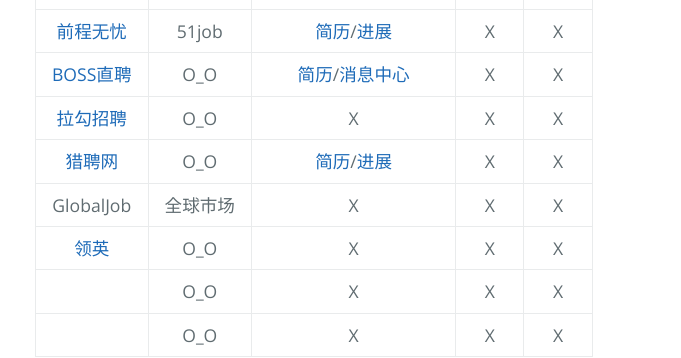
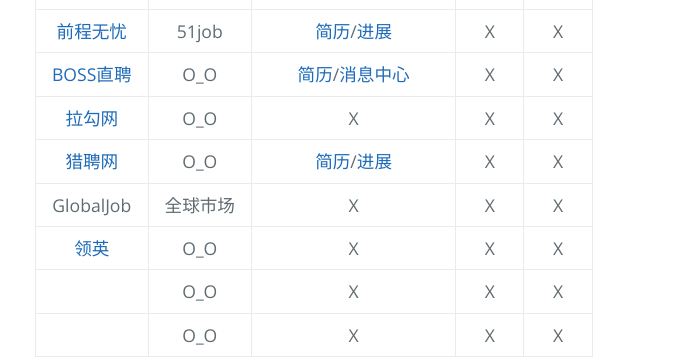
Before and after one commit to AmbroseRen/test, a Jekyll site: the page built from Library/job.md, in a window 1280 px wide. Shown: the part 254-612 px from the top of the page, without its empty margins (81-762 px from the left). Built offline with Jekyll 4.4.1, drawn with Linux system fonts in a browser that asks for light colours; our own code applies the rules of GitHub Pages for plain Markdown files; the repository's description, which GitHub fills in, is left out.

Commit message:
Update job.md

```diff
--- a/Library/job.md
+++ b/Library/job.md
@@ -10,7 +10,7 @@
 | [智联招聘](https://www.zhaopin.com/) | 智联 | [简历](https://i.zhaopin.com/resume)/[进展](https://i.zhaopin.com/schedule) | X | X |
 | [前程无忧](https://www.51job.com/) | 51job | [简历](https://i.51job.com/resume/resume_center.php)/[进展](https://i.51job.com/userset/resume_browsed.php) | X | X |
 | [BOSS直聘](https://www.zhipin.com/) | O_O | [简历](https://www.zhipin.com/web/geek/resume)/[消息中心](https://www.zhipin.com/web/geek/chat) | X | X |
-| [拉勾招聘](https://www.lagou.com/) | O_O | X | X | X |
+| [拉勾网](https://www.lagou.com/) | O_O | X | X | X |
 | [猎聘网](https://c.liepin.com/) | O_O | [简历](https://c.liepin.com/resume/getdefaultresume/)/[进展](https://c.liepin.com/apply/applylist/) | X | X |
 | GlobalJob | 全球市场 | X | X | X |
 | [领英](https://www.linkedin.com/) | O_O | X | X | X |
```
